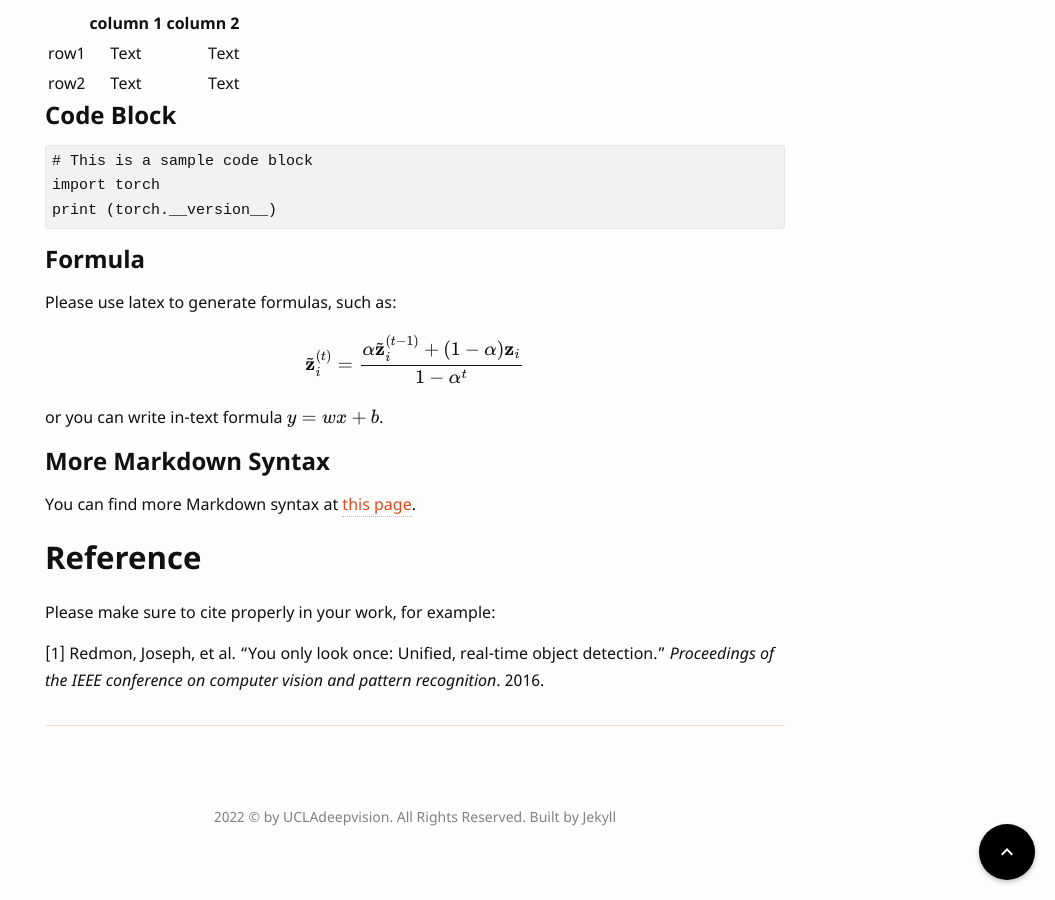
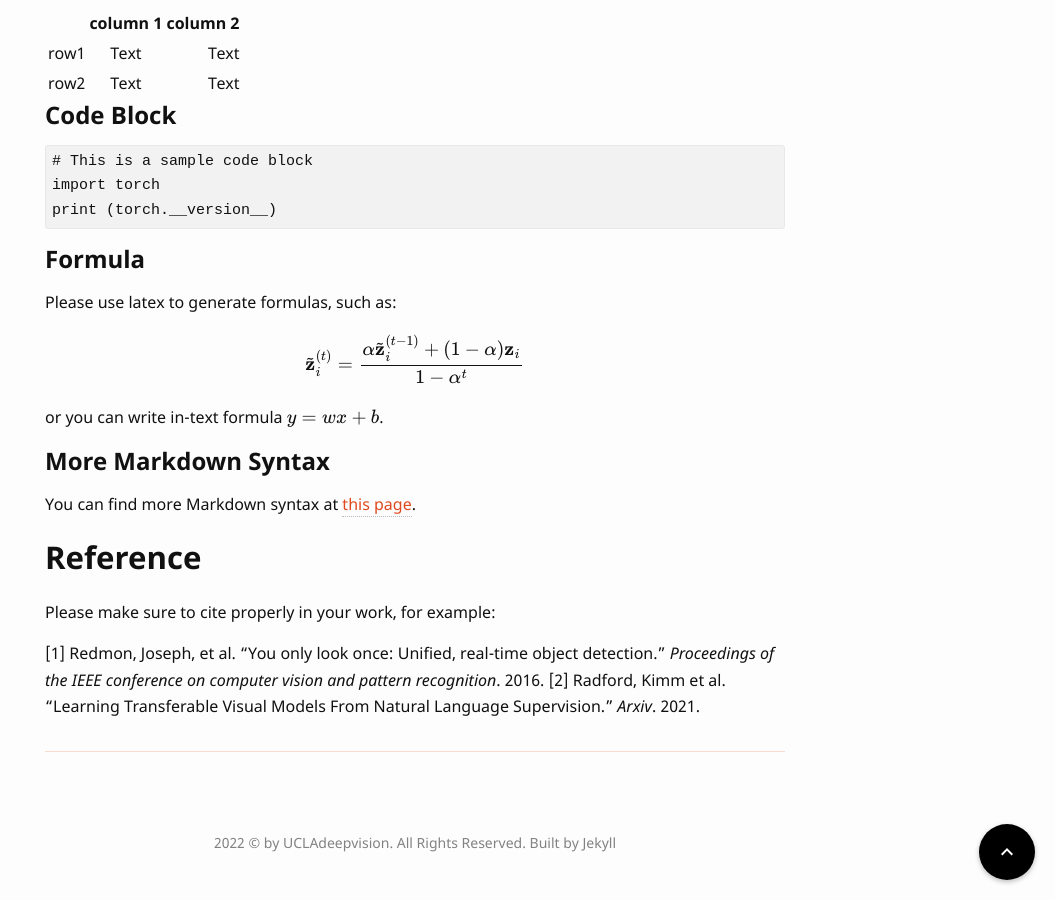
Before and after one commit to UCLAdeepvision/CS269-projects-2022spring, a Jekyll site: the page built from _posts/2022-04-10-team03-instruction-to-post.md, in a window 1280 px wide and 900 px high, scrolled down 1326 px. Shown: the whole window, without its empty margins (225-1280 px from the left). Built offline with Jekyll 4.4.1, drawn with Linux system fonts in a browser that asks for light colours; some web fonts are replaced; formulas are drawn with MathJax 3; comment, search, counter and statistics services are not loaded.

Commit message:
Update 2022-04-10-team03-instruction-to-post.md

```diff
--- a/_posts/2022-04-10-team03-instruction-to-post.md
+++ b/_posts/2022-04-10-team03-instruction-to-post.md
@@ -63,5 +63,6 @@ You can find more Markdown syntax at [this page](https://www.markdownguide.org/b
 Please make sure to cite properly in your work, for example:
 
 [1] Redmon, Joseph, et al. "You only look once: Unified, real-time object detection." *Proceedings of the IEEE conference on computer vision and pattern recognition*. 2016.
+[2] Radford, Kimm et al. "Learning Transferable Visual Models From Natural Language Supervision." *Arxiv*. 2021.
 
 ---
```
